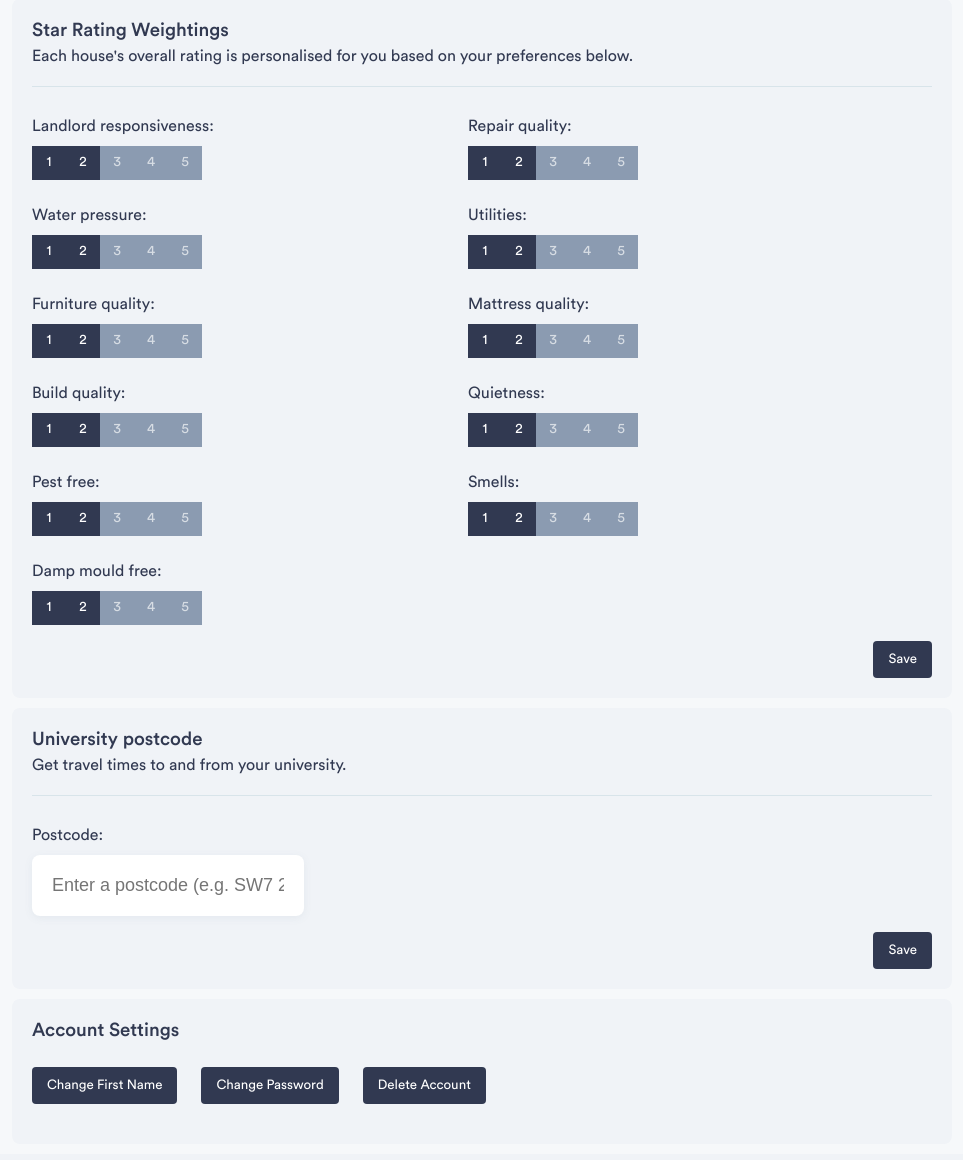
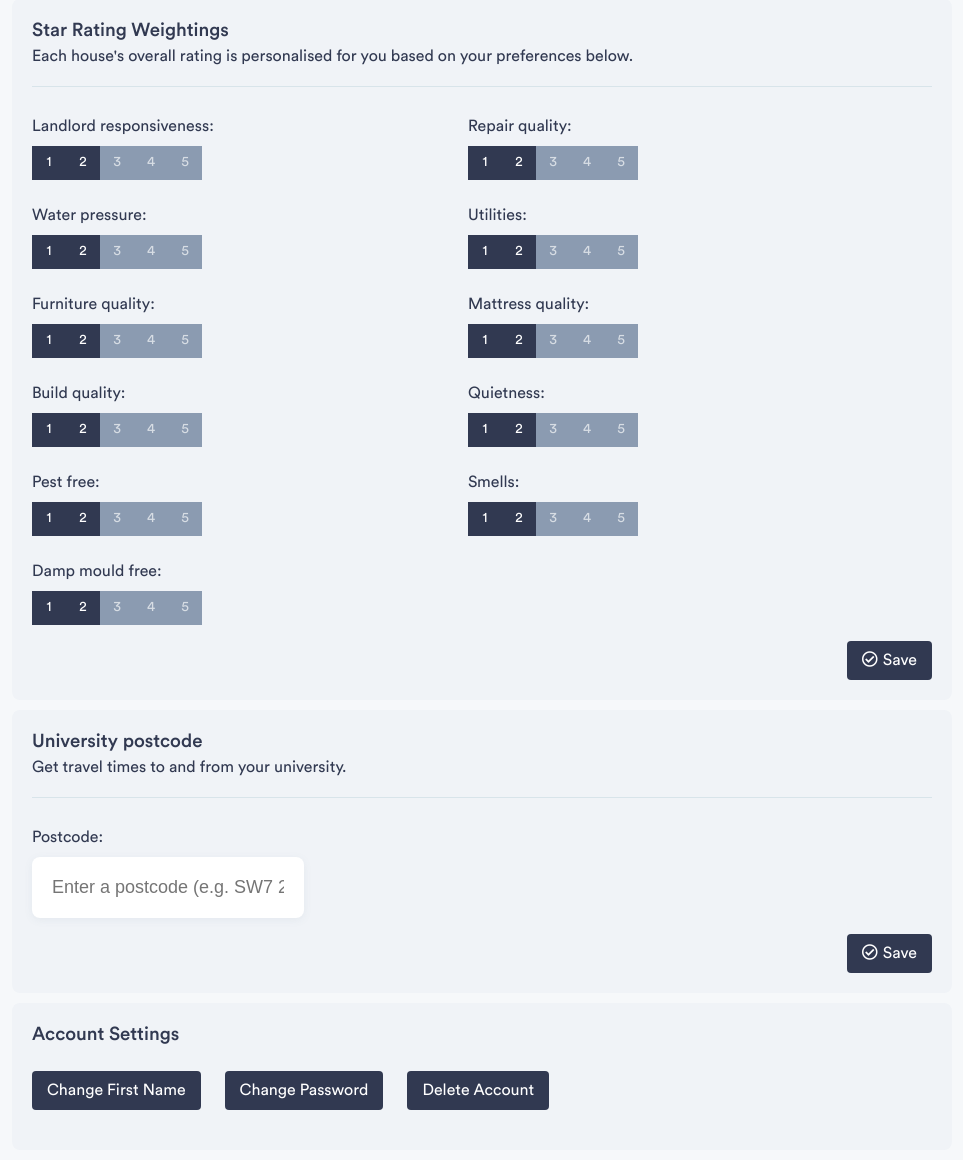
Before and after one commit to HomeRateDev/HomeRate, a Django app: page /account/ in a window 1280 px wide. Shown: the part 394-1554 px from the top of the page, without its empty margins (158-1121 px from the left). Before the commit the page ends 1498 px from the top, so only its background shows below. Run offline with Django 3.2, Linux system fonts and the light colour scheme; the visitor is signed in with stand-in values (Sample User, id 1); data comes from the database, SQL or seed files in the repository; data that the repository does not hold is empty; style sheets or scripts are compiled from the project's sources; parts of the project's set-up code (start-up, migrations or seed data) failed here and were passed over; some libraries are stand-ins or nearby versions.

Commit message:
Add tick icons to save buttons on profile page

```diff
--- a/homerate/profiles/templates/profiles/profile.html
+++ b/homerate/profiles/templates/profiles/profile.html
@@ -92,7 +92,9 @@
                     <form method="POST" class="form" , action="{% url 'profile' %}#weightings">{% csrf_token %}
                         {{ weights_form.as_p }}
                         <div>
-                            <button type="submit" class="button" name="submitWeights" value="1">Save</button>
+                            <button type="submit" class="button" name="submitWeights" value="1">
+                                <i class="far fa-check-circle"></i>Save
+                            </button>
                         </div>
                     </form>
                 </div>
@@ -104,7 +106,7 @@
                         {{ postcode_form.as_p }}
                         <div>
                             <button type="submit" class="button" id="postcodeSubmit" name="submitPostcode" value="1">
-                                Save
+                                <i class="far fa-check-circle"></i>Save
                             </button>
                         </div>
                     </form>
@@ -124,7 +126,8 @@
                                 {{ first_name_form.as_p }}
                                 <div>
                                     <button type="submit" class="button" id="firstNameSubmit" name="submitFirstName"
-                                            value="1">Save
+                                            value="1">
+                                        <i class="far fa-check-circle"></i>Save
                                     </button>
                                 </div>
                             </form>
@@ -133,13 +136,16 @@
                                 {% csrf_token %}
                                 {{ password_form }}
                                 <button type="submit" class="button" id="passwordSubmit" name="submitPassword"
-                                        value="1">Save
+                                        value="1">
+                                    <i class="far fa-check-circle"></i>Save
                                 </button>
                             </form>
                             <div class="confirmDelete">
                                 <p>Are you sure you want to delete your account?</p>
-                                <a class="button" href="{% url 'delete_account' %}" name="submitDelete">Yes</a>
-                                <a class="button" id="noDeleteButton">No</a>
+                                <a class="button red" href="{% url 'delete_account' %}" name="submitDelete">
+                                    Delete
+                                </a>
+                                <a class="button" id="noDeleteButton">Back to safety</a>
                             </div>
                         </div>
                     </div>
--- a/homerate/reviews/static/css/base.scss
+++ b/homerate/reviews/static/css/base.scss
@@ -16,7 +16,7 @@ $errorText: darkred;
 body {
   background: $backgroundColour;
   color: $mainTextColour;
-  font-family: 'Circular Std', sans-serif;
+  font-family: 'Circular Std', 'Source Sans Pro', Arial, sans-serif;
   padding: 0;
   margin: 0;
 }
@@ -40,7 +40,7 @@ ul {
   padding: 10px 15px;
   background: $buttonColour;
   color: #fff;
-  font-family: 'Circular Std';
+  font-family: 'Circular Std', 'Source Sans Pro', Arial, sans-serif;
   border: none;
   border-radius: $cornerRadius / 2;
   text-decoration: none;
@@ -48,6 +48,7 @@ ul {
   transition: opacity 0.1s ease-in-out;
 
   &:hover {
+    color: #fff;
     opacity: 0.7;
   }
 
@@ -928,6 +929,18 @@ form.accounts {
       text-align: right;
     }
   }
+
+  button {
+    font-size: 16px;
+
+    i {
+      margin-right: 5px;
+    }
+  }
+}
+
+.button.red {
+  background: #ff4444;
 }
 
 .savedHouse {
```
